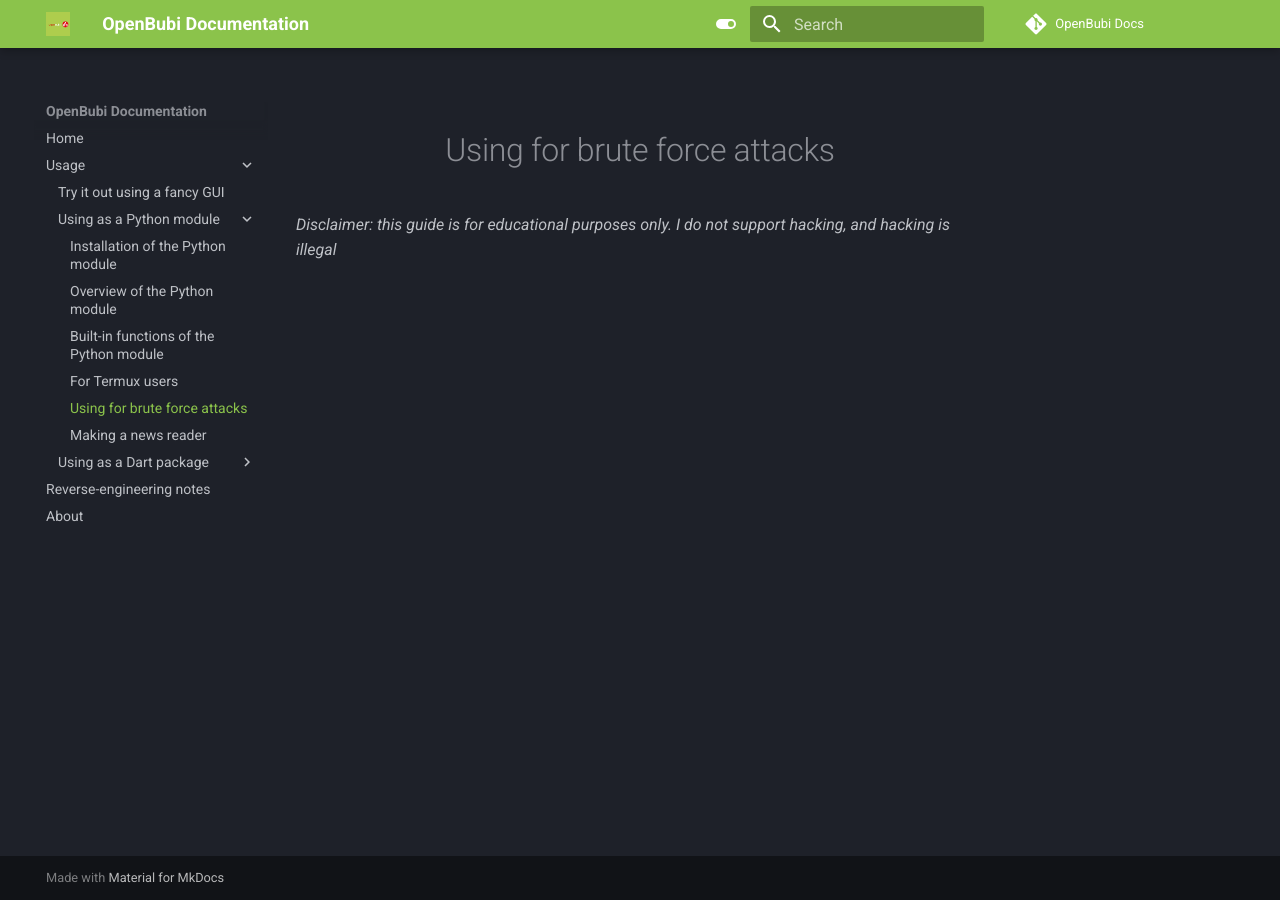
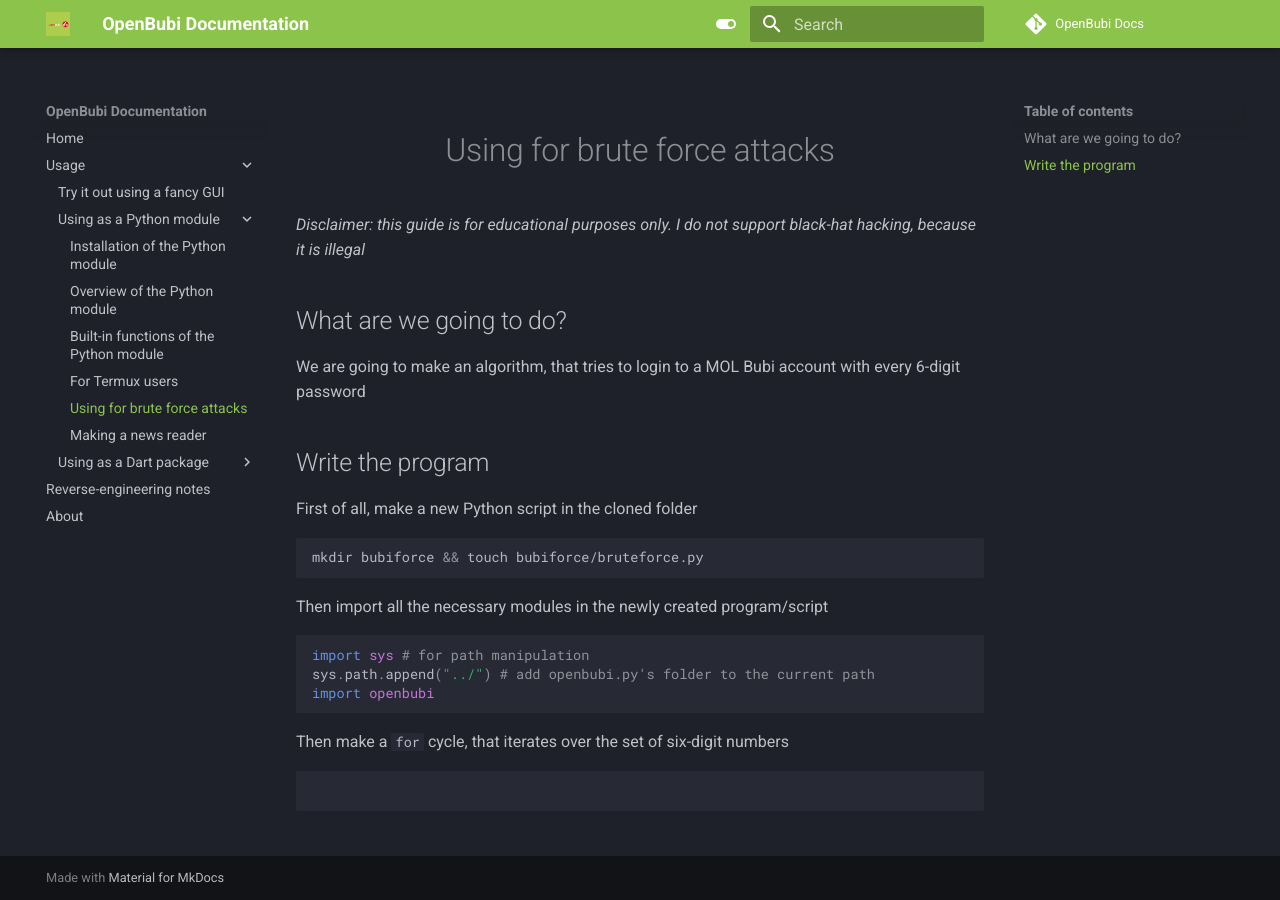
Before and after one commit to PiciAkk/OpenBubi-Docs, an MkDocs documentation site: the page built from docs/usage/pymodule/hackerguide.md, in a window 1280 px wide. Built offline with MkDocs 1.6.1 and Material for MkDocs 9.7.7, drawn with Linux system fonts in a browser that asks for light colours; comment, search, counter and statistics services are not loaded.

Commit message:
Update hackerguide.md

````diff
--- a/docs/usage/pymodule/hackerguide.md
+++ b/docs/usage/pymodule/hackerguide.md
@@ -1,3 +1,29 @@
 # <p align="center">Using for brute force attacks</p>
 
-*Disclaimer: this guide is for educational purposes only. I do not support hacking, and hacking is illegal*
+*Disclaimer: this guide is for educational purposes only. I do not support black-hat hacking, because it is illegal*
+
+## What are we going to do?
+
+We are going to make an algorithm, that tries to login to a MOL Bubi account with every 6-digit password
+
+## Write the program
+
+First of all, make a new Python script in the cloned folder
+
+```bash
+mkdir bubiforce && touch bubiforce/bruteforce.py
+```
+
+Then import all the necessary modules in the newly created program/script
+
+```python
+import sys # for path manipulation
+sys.path.append("../") # add openbubi.py's folder to the current path
+import openbubi
+```
+
+Then make a `for` cycle, that iterates over the set of six-digit numbers
+
+```python
+
+```
````
